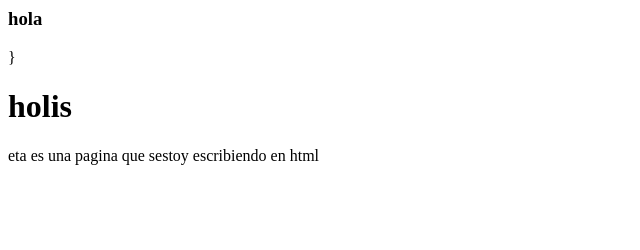
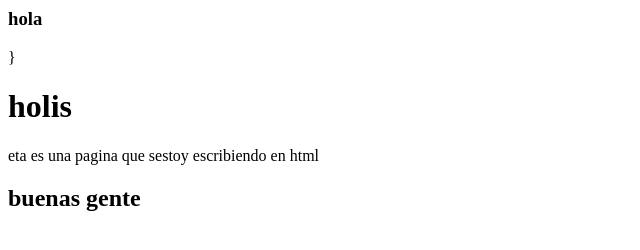
Before and after one commit to Fdefacu64/paquete-pro, a plain HTML site: page aprendiendo git/index.html in a window 1280 px wide. Shown: the whole page, without its empty margins (0-640 px from the left). Drawn offline with Linux system fonts and the light colour scheme.

Commit message:
agregamos buenas gente

```diff
--- a/aprendiendo git/index.html
+++ b/aprendiendo git/index.html
@@ -1,3 +1,4 @@
 <h3>hola</h3>}
 <h1>holis</h1>
 <p> eta es una pagina que sestoy escribiendo en html</p>
+<h2>buenas gente</h2>
```
